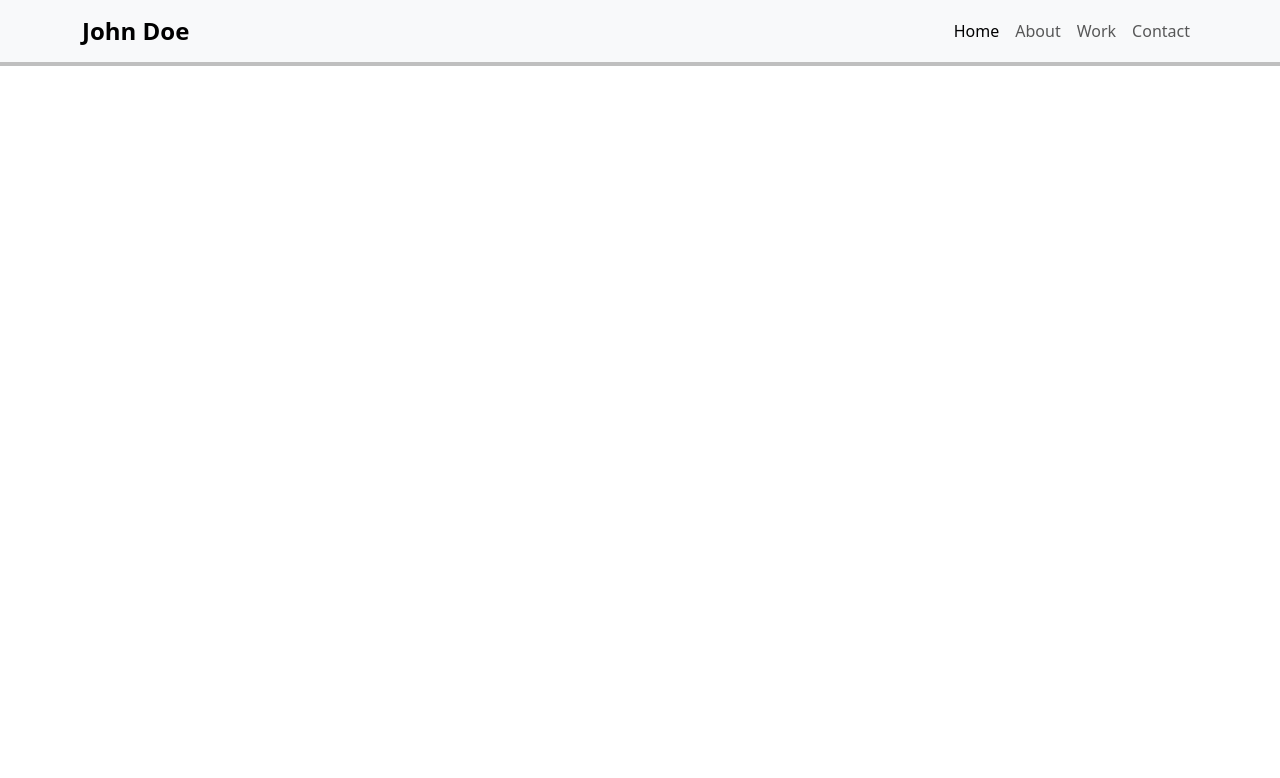
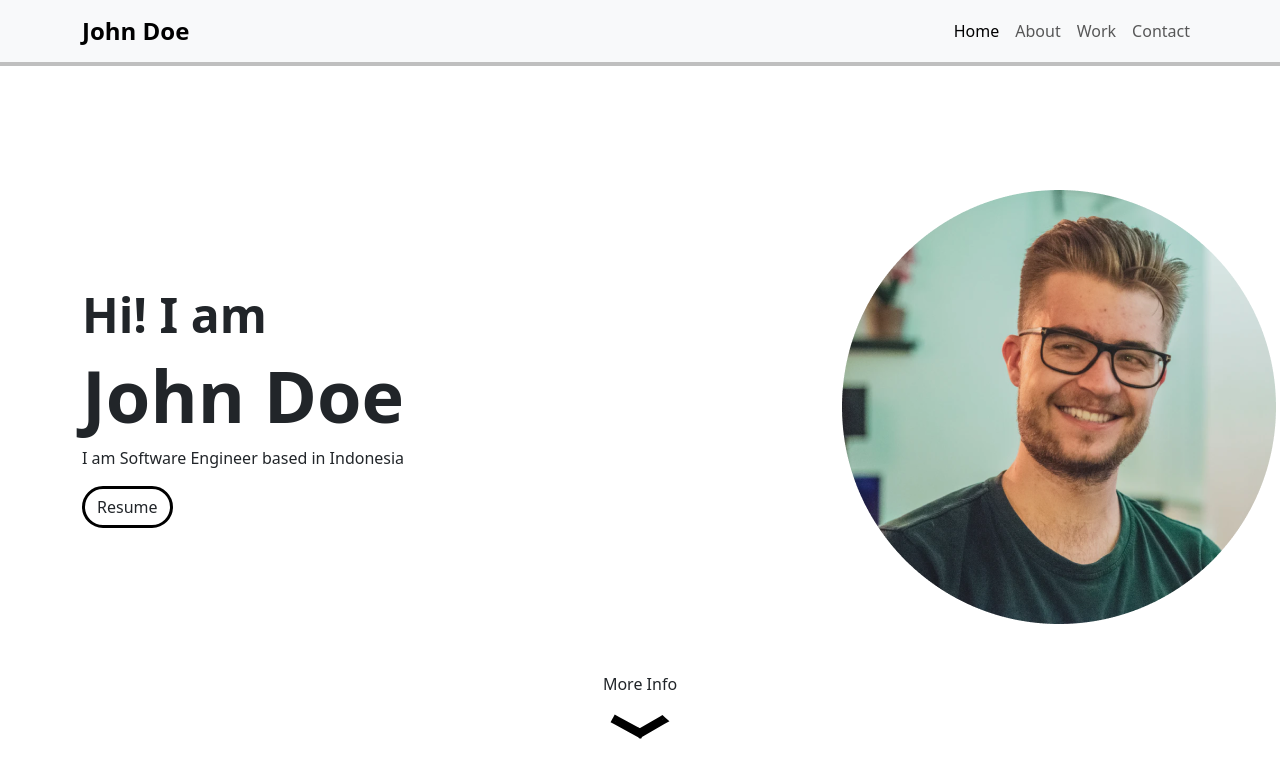
Before and after one commit to tigotama/Portfolio, a plain HTML site: page index.html in a window 1280 px wide. Drawn offline with nearby package versions, Linux system fonts and the light colour scheme.

Commit message:
add home

```diff
--- a/index.html
+++ b/index.html
@@ -33,6 +33,23 @@
           </div>
         </div>
       </nav>
+    <section id="home" class="home container">
+        <div class="row d-flex align-items-center">
+            <div class="col-8">
+                <h3 class="fw-semibold">Hi! I am</h3>
+                <h1 class="fw-bold">John Doe</h1>
+                <p>I am Software Engineer based in Indonesia</p>
+                <a class="btn" href="images/potrait.png" download>Resume</a>
+            </div>
+            <div class="col-4">
+                <img src="images/potrait.png" alt="Potrait">
+            </div>
+        </div>
+        <div class=" arrow w-100 d-flex align-items-center flex-column mt-5">
+            <a class="text-decoration-none text-dark" href="#about">More Info</a>
+            <img id="arrow" class="mt-2" src="images/arrow.svg" alt="arrow icon">
+        </div>
+    </section>
     <script src="https://cdn.jsdelivr.net/npm/@popperjs/core@2.11.7/dist/umd/popper.min.js" integrity="sha384-zYPOMqeu1DAVkHiLqWBUTcbYfZ8osu1Nd6Z89ify25QV9guujx43ITvfi12/QExE" crossorigin="anonymous"></script>
     <script src="https://cdn.jsdelivr.net/npm/bootstrap@5.3.0-alpha3/dist/js/bootstrap.min.js" integrity="sha384-Y4oOpwW3duJdCWv5ly8SCFYWqFDsfob/3GkgExXKV4idmbt98QcxXYs9UoXAB7BZ" crossorigin="anonymous"></script>
     <script src="https://code.jquery.com/jquery-3.7.0.min.js" integrity="sha256-2Pmvv0kuTBOenSvLm6bvfBSSHrUJ+3A7x6P5Ebd07/g=" crossorigin="anonymous"></script>
--- a/style.css
+++ b/style.css
@@ -1,4 +1,39 @@
+section{
+    padding-top: 128px;
+}
+.btn{
+    border: 3px solid black;
+    border-radius: 24px;
+}
+.btn:hover{
+    border: 3px solid black;
+    background-color: black;
+    color: white;
+}
 .navbar {
     background-color: white;
     box-shadow: 0 0 0 4px rgba(0, 0, 0, 0.25);
 }
+.home h1 {
+    font-size: 72px;
+}
+.home h3{
+    font-size: 48px;
+}
+.home .arrow img{
+    width: 60px;
+}
+#arrow {animation: 2s upDown infinite;
+
+}
+@keyframes upDown {
+    0% {
+        transform:  translateY(0);
+    }
+    50% {
+        transform: translateY(10px);
+    }
+    100% {
+        transform: translateY(0);
+    }
+}
```
